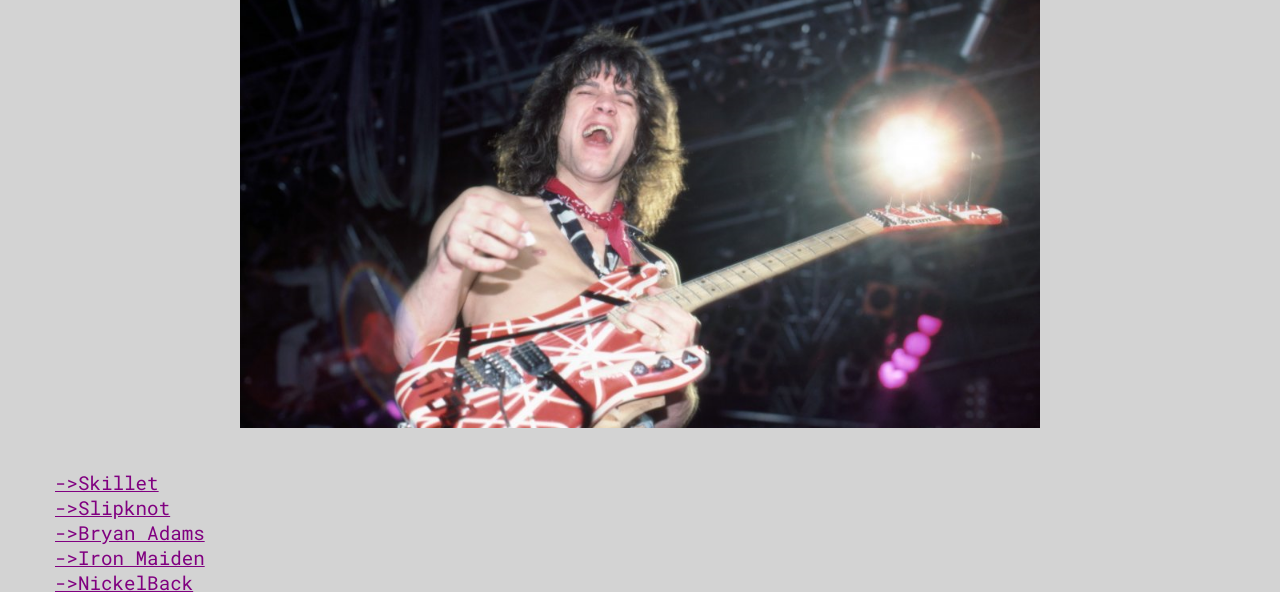
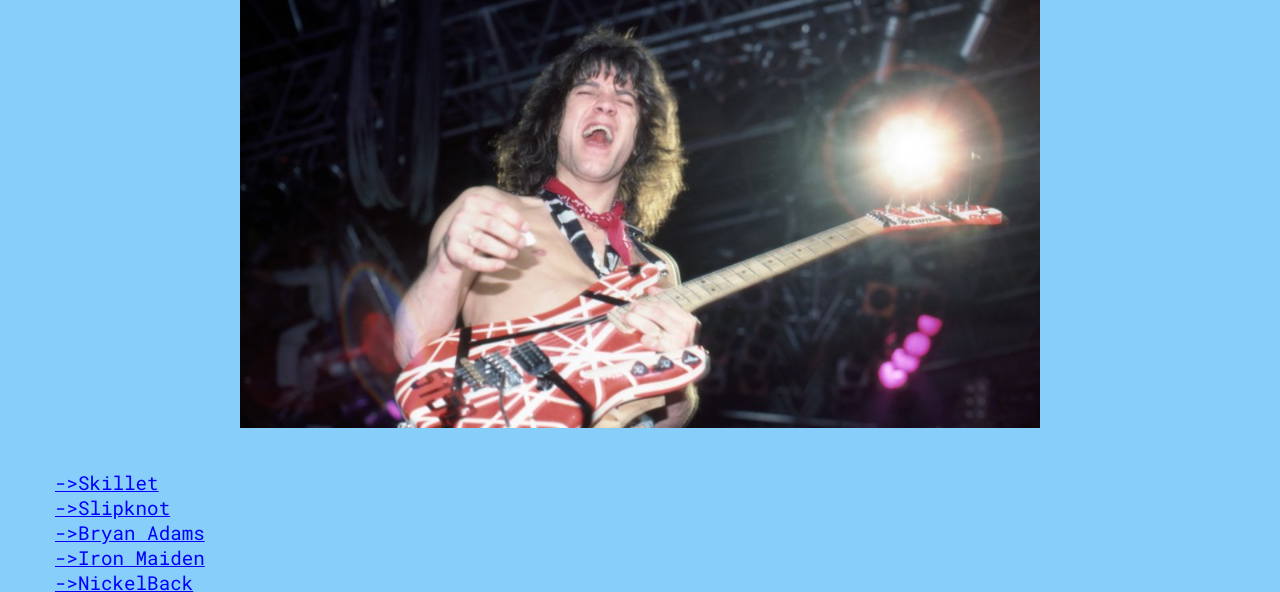
Before and after one commit to Hu0no/Projeto-Final-HTML, a plain HTML site: page generos.html in a window 1280 px wide. Shown: the part 206-798 px from the top of the page. Drawn offline with Linux system fonts and the light colour scheme.

Commit message:
Update style.css

```diff
--- a/style.css
+++ b/style.css
@@ -158,11 +158,11 @@ footer {
     margin-top: 50px;
   }
   main{
-    background-color: lightgray;
+    background-color: lightskyblue;
     color: black;
   }
   a{
-    color: purple;
+    color: blue;
   }
   .link-item {
     margin-left: 10px;
```
